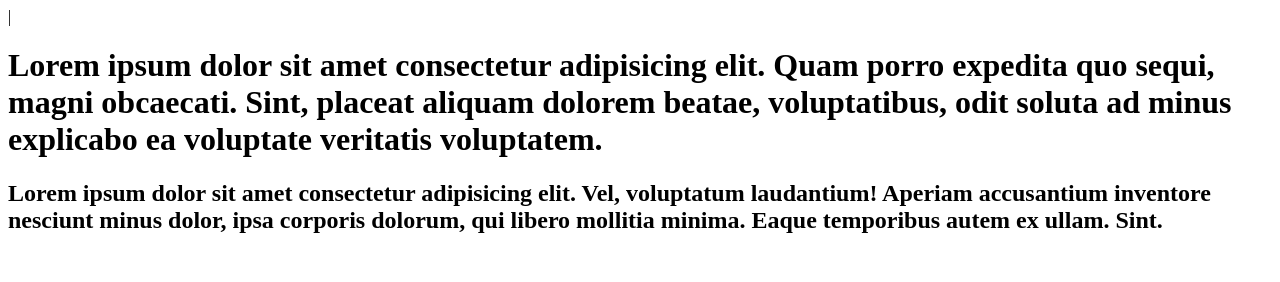
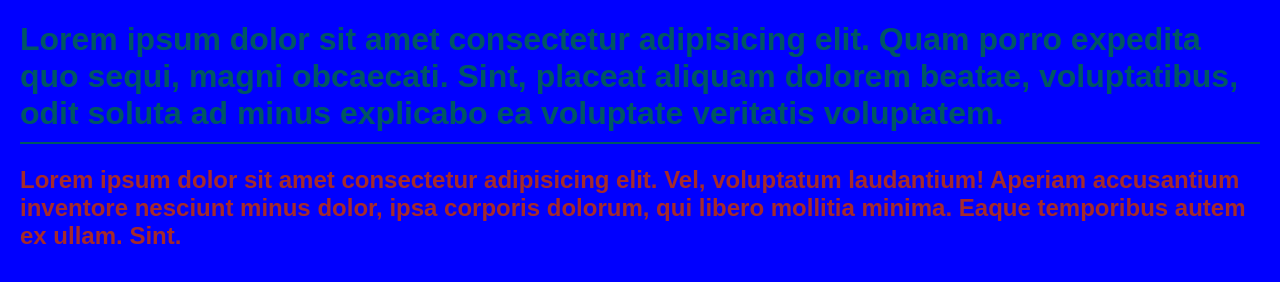
Before and after one commit to luizaburattoferreira-cpu/aularobotica, a plain HTML site: page home.html in a window 1280 px wide. Drawn offline with Linux system fonts and the light colour scheme.

Commit message:
css do h1

```diff
--- a/home.html
+++ b/home.html
@@ -4,8 +4,20 @@
     <meta charset="UTF-8">
     <meta name="viewport" content="width=device-width, initial-scale=1.0">
     <title>meu primeiro site</title>
-</head>
-<body>|
+    <style>
+        body{
+            font-family: Arial, Helvetica, sans-serif;
+            margin: 20px;
+            background-color: blue;
+            color: brown;
+        }
+        h1{
+            color:#005663;
+            border-bottom: 2px solid #005663;
+            padding-bottom: 10px;
+        }
+    </style>
+
 <h1>
  Lorem ipsum dolor sit amet consectetur adipisicing elit. Quam porro expedita quo sequi, magni obcaecati. Sint, placeat aliquam dolorem beatae, voluptatibus, odit soluta ad minus explicabo ea voluptate veritatis voluptatem.
 </h1>
```
